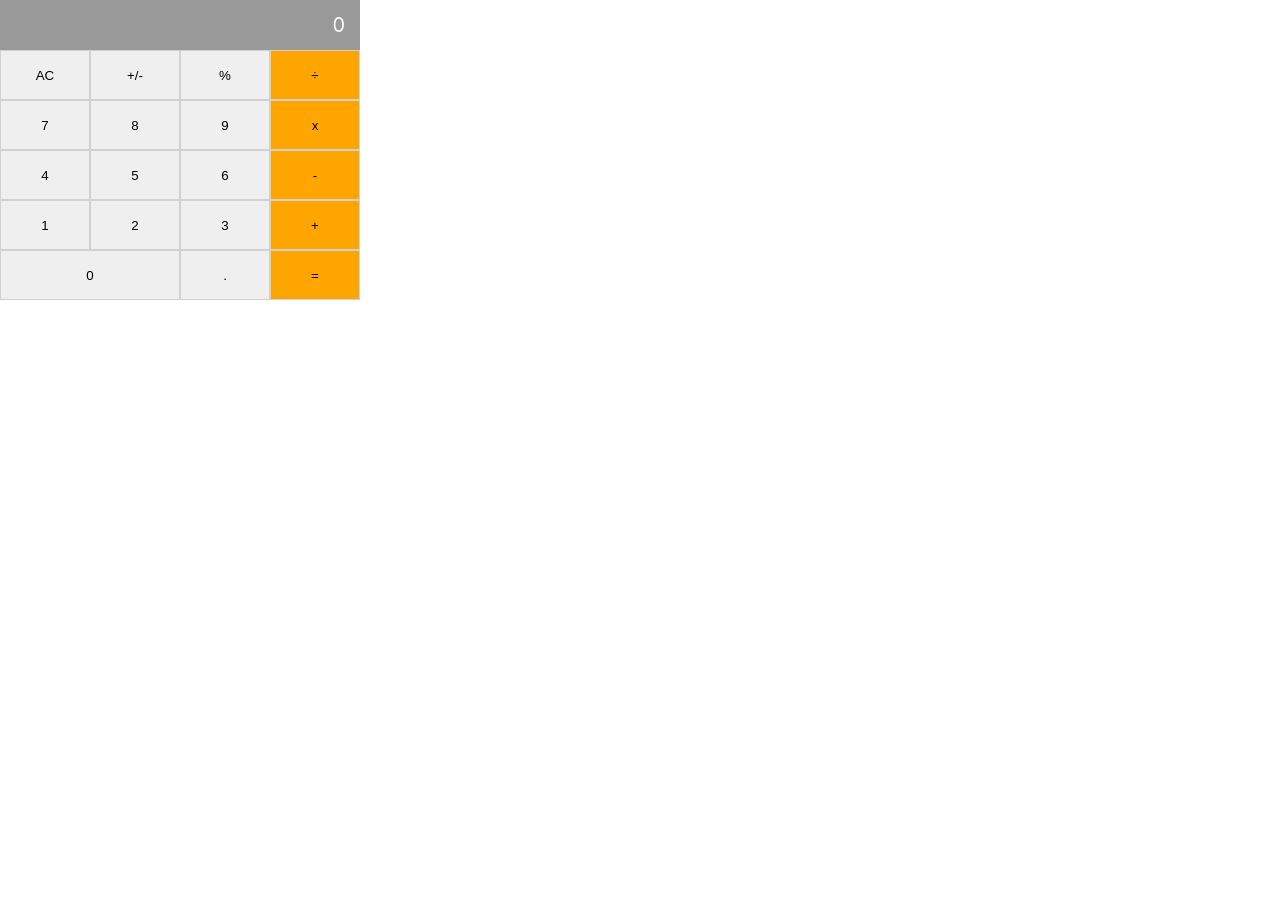
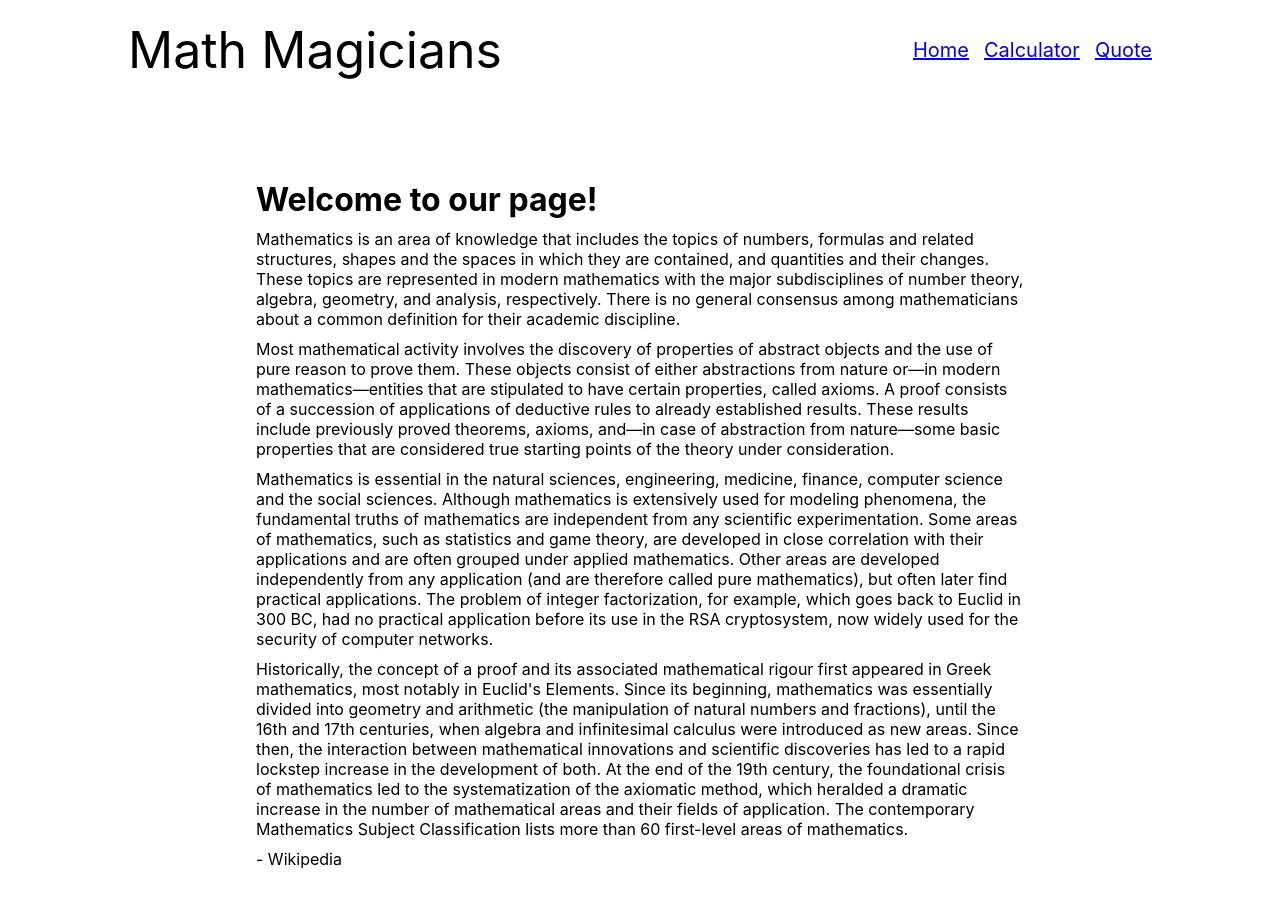
Before and after one commit to Botlhale-Setou/Math-Magicians, a React (Create React App) app: page / in a window 1280 px wide. Shown: the top 904 px of the page. Before the commit the page ends 800 px from the top, so only its background shows below. Built offline with nearby package versions, Linux system fonts and the light colour scheme.

Commit message:
Complete full site

```diff
--- a/package.json
+++ b/package.json
@@ -9,6 +9,7 @@
     "big.js": "^6.2.1",
     "react": "^18.2.0",
     "react-dom": "^18.2.0",
+    "react-router-dom": "^6.7.0",
     "react-scripts": "5.0.1",
     "web-vitals": "^2.1.4"
   },
--- a/src/App.js
+++ b/src/App.js
@@ -1,10 +1,18 @@
 import './App.css';
+// eslint-disable-next-line import/no-extraneous-dependencies
+import { Routes, Route } from 'react-router-dom';
+import Home from './components/home';
+import Quote from './components/quote';
 import Calculator from './components/calculator';
 
 function App() {
   return (
     <div className="App">
-      <Calculator />
+      <Routes>
+        <Route path="/" element={<Home />} />
+        <Route path="calculator" element={<Calculator />} />
+        <Route path="quote" element={<Quote />} />
+      </Routes>
     </div>
   );
 }
--- a/src/components/calculator.js
+++ b/src/components/calculator.js
@@ -1,5 +1,7 @@
 import React, { useState } from 'react';
 import calculate from '../logic/calculate';
+import Navbar from './navbar';
+import './components.css';
 
 const Calculator = () => {
   const initVal = {
@@ -16,6 +18,10 @@ const Calculator = () => {
   };
 
   return (
+    <div>
+      <Navbar />
+      <div className="calcBody">
+        <p>Let&apos;s do some math!</p>
         <div className="calculator">
           <div className="screen">
             <p className="screen-text">
@@ -26,29 +32,164 @@ const Calculator = () => {
           </div>
 
           <div className="buttons">
-        <button className="btn" type="button" id="AC" onClick={(e) => handleBtn(e.target.id)}>AC</button>
-        <button className="btn" type="button" id="+/-" onClick={(e) => handleBtn(e.target.id)}>+/-</button>
-        <button className="btn" type="button" id="%" onClick={(e) => handleBtn(e.target.id)}>%</button>
-        <button className="btn orange" type="button" id="÷" onClick={(e) => handleBtn(e.target.id)}>÷</button>
+            <button
+              className="btn"
+              type="button"
+              id="AC"
+              onClick={(e) => handleBtn(e.target.id)}
+            >
+              AC
+            </button>
+            <button
+              className="btn"
+              type="button"
+              id="+/-"
+              onClick={(e) => handleBtn(e.target.id)}
+            >
+              +/-
+            </button>
+            <button
+              className="btn"
+              type="button"
+              id="%"
+              onClick={(e) => handleBtn(e.target.id)}
+            >
+              %
+            </button>
+            <button
+              className="btn orange"
+              type="button"
+              id="÷"
+              onClick={(e) => handleBtn(e.target.id)}
+            >
+              ÷
+            </button>
 
-        <button className="btn" type="button" id="7" onClick={(e) => handleBtn(e.target.id)}>7</button>
-        <button className="btn" type="button" id="8" onClick={(e) => handleBtn(e.target.id)}>8</button>
-        <button className="btn" type="button" id="9" onClick={(e) => handleBtn(e.target.id)}>9</button>
-        <button className="btn orange" type="button" id="x" onClick={(e) => handleBtn(e.target.id)}>x</button>
+            <button
+              className="btn"
+              type="button"
+              id="7"
+              onClick={(e) => handleBtn(e.target.id)}
+            >
+              7
+            </button>
+            <button
+              className="btn"
+              type="button"
+              id="8"
+              onClick={(e) => handleBtn(e.target.id)}
+            >
+              8
+            </button>
+            <button
+              className="btn"
+              type="button"
+              id="9"
+              onClick={(e) => handleBtn(e.target.id)}
+            >
+              9
+            </button>
+            <button
+              className="btn orange"
+              type="button"
+              id="x"
+              onClick={(e) => handleBtn(e.target.id)}
+            >
+              x
+            </button>
 
-        <button className="btn" type="button" id="4" onClick={(e) => handleBtn(e.target.id)}>4</button>
-        <button className="btn" type="button" id="5" onClick={(e) => handleBtn(e.target.id)}>5</button>
-        <button className="btn" type="button" id="6" onClick={(e) => handleBtn(e.target.id)}>6</button>
-        <button className="btn orange" type="button" id="-" onClick={(e) => handleBtn(e.target.id)}>-</button>
+            <button
+              className="btn"
+              type="button"
+              id="4"
+              onClick={(e) => handleBtn(e.target.id)}
+            >
+              4
+            </button>
+            <button
+              className="btn"
+              type="button"
+              id="5"
+              onClick={(e) => handleBtn(e.target.id)}
+            >
+              5
+            </button>
+            <button
+              className="btn"
+              type="button"
+              id="6"
+              onClick={(e) => handleBtn(e.target.id)}
+            >
+              6
+            </button>
+            <button
+              className="btn orange"
+              type="button"
+              id="-"
+              onClick={(e) => handleBtn(e.target.id)}
+            >
+              -
+            </button>
 
-        <button className="btn" type="button" id="1" onClick={(e) => handleBtn(e.target.id)}>1</button>
-        <button className="btn" type="button" id="2" onClick={(e) => handleBtn(e.target.id)}>2</button>
-        <button className="btn" type="button" id="3" onClick={(e) => handleBtn(e.target.id)}>3</button>
-        <button className="btn orange" type="button" id="+" onClick={(e) => handleBtn(e.target.id)}>+</button>
+            <button
+              className="btn"
+              type="button"
+              id="1"
+              onClick={(e) => handleBtn(e.target.id)}
+            >
+              1
+            </button>
+            <button
+              className="btn"
+              type="button"
+              id="2"
+              onClick={(e) => handleBtn(e.target.id)}
+            >
+              2
+            </button>
+            <button
+              className="btn"
+              type="button"
+              id="3"
+              onClick={(e) => handleBtn(e.target.id)}
+            >
+              3
+            </button>
+            <button
+              className="btn orange"
+              type="button"
+              id="+"
+              onClick={(e) => handleBtn(e.target.id)}
+            >
+              +
+            </button>
 
-        <button className="btn span-2" type="button" id="0" onClick={(e) => handleBtn(e.target.id)}>0</button>
-        <button className="btn" type="button" id="." onClick={(e) => handleBtn(e.target.id)}>.</button>
-        <button className="btn orange" type="button" id="=" onClick={(e) => handleBtn(e.target.id)}>=</button>
+            <button
+              className="btn span-2"
+              type="button"
+              id="0"
+              onClick={(e) => handleBtn(e.target.id)}
+            >
+              0
+            </button>
+            <button
+              className="btn"
+              type="button"
+              id="."
+              onClick={(e) => handleBtn(e.target.id)}
+            >
+              .
+            </button>
+            <button
+              className="btn orange"
+              type="button"
+              id="="
+              onClick={(e) => handleBtn(e.target.id)}
+            >
+              =
+            </button>
+          </div>
+        </div>
       </div>
     </div>
   );
--- /dev/null
+++ b/src/components/components.css
@@ -0,0 +1,43 @@
+.navbar {
+	width: 100vw;
+	display: flex;
+	justify-content: space-between;
+	padding: 20px 10vw;
+	align-items: center;
+}
+
+.navbar > p {
+	font-size: 50px;
+}
+
+.links {
+	display: flex;
+	gap: 15px;
+	font-size: 20px;
+}
+
+.homeBody {
+	width: 100vw;
+	padding: 10vh 20vw;
+	display: flex;
+	flex-direction: column;
+	gap: 10px;
+}
+
+.quoteBody {
+	width: 100vw;
+	padding: 30vh 20vw;
+}
+
+.calcBody {
+	width: 100vw;
+	padding: 20vh 20vw;
+	display: flex;
+	justify-content: space-around;
+	align-items: center;
+}
+
+.calcBody > p {
+	font-size: 30px;
+	font-weight: 600;
+}
--- /dev/null
+++ b/src/components/home.js
@@ -0,0 +1,65 @@
+import React from 'react';
+import Navbar from './navbar';
+import './components.css';
+
+const Home = () => (
+  <div>
+    <Navbar />
+    <div className="homeBody">
+      <h1>Welcome to our page!</h1>
+      <p>
+        Mathematics is an area of knowledge that includes the topics of numbers,
+        formulas and related structures, shapes and the spaces in which they are
+        contained, and quantities and their changes. These topics are
+        represented in modern mathematics with the major subdisciplines of
+        number theory, algebra, geometry, and analysis, respectively. There is
+        no general consensus among mathematicians about a common definition for
+        their academic discipline.
+      </p>
+      <p>
+        Most mathematical activity involves the discovery of properties of
+        abstract objects and the use of pure reason to prove them. These objects
+        consist of either abstractions from nature or—in modern
+        mathematics—entities that are stipulated to have certain properties,
+        called axioms. A proof consists of a succession of applications of
+        deductive rules to already established results. These results include
+        previously proved theorems, axioms, and—in case of abstraction from
+        nature—some basic properties that are considered true starting points of
+        the theory under consideration.
+      </p>
+      <p>
+        Mathematics is essential in the natural sciences, engineering, medicine,
+        finance, computer science and the social sciences. Although mathematics
+        is extensively used for modeling phenomena, the fundamental truths of
+        mathematics are independent from any scientific experimentation. Some
+        areas of mathematics, such as statistics and game theory, are developed
+        in close correlation with their applications and are often grouped under
+        applied mathematics. Other areas are developed independently from any
+        application (and are therefore called pure mathematics), but often later
+        find practical applications. The problem of integer factorization, for
+        example, which goes back to Euclid in 300 BC, had no practical
+        application before its use in the RSA cryptosystem, now widely used for
+        the security of computer networks.
+      </p>
+      <p>
+        Historically, the concept of a proof and its associated mathematical
+        rigour first appeared in Greek mathematics, most notably in
+        Euclid&apos;s Elements. Since its beginning, mathematics was
+        essentially divided into geometry and arithmetic (the manipulation of
+        natural numbers and fractions), until the 16th and 17th centuries, when
+        algebra and infinitesimal calculus were introduced as new areas.
+        Since then, the interaction between mathematical innovations and
+        scientific discoveries has led to a rapid lockstep increase in the
+        development of both. At the end of the 19th century, the foundational
+        crisis of mathematics led to the systematization of the axiomatic
+        method, which heralded a dramatic increase in the number of
+        mathematical areas and their fields of application. The contemporary
+        Mathematics Subject Classification lists more than 60 first-level areas
+        of mathematics.
+      </p>
+      <p>- Wikipedia</p>
+    </div>
+  </div>
+);
+
+export default Home;
--- /dev/null
+++ b/src/components/navbar.js
@@ -0,0 +1,17 @@
+import React from 'react';
+// eslint-disable-next-line import/no-extraneous-dependencies
+import { Link } from 'react-router-dom';
+import './components.css';
+
+const Navbar = () => (
+  <div className="navbar">
+    <p>Math Magicians</p>
+    <div className="links">
+      <Link to="/">Home</Link>
+      <Link to="/calculator">Calculator</Link>
+      <Link to="/quote">Quote</Link>
+    </div>
+  </div>
+);
+
+export default Navbar;
--- /dev/null
+++ b/src/components/quote.js
@@ -0,0 +1,12 @@
+import React from 'react';
+import Navbar from './navbar';
+import './components.css';
+
+const Quote = () => (
+  <div>
+    <Navbar />
+    <h1 className="quoteBody">Math - the only place where one can buy 64 watermelons and no one wonders why!</h1>
+  </div>
+);
+
+export default Quote;
--- a/src/index.js
+++ b/src/index.js
@@ -1,13 +1,17 @@
 import React from 'react';
 import ReactDOM from 'react-dom/client';
 import './index.css';
+// eslint-disable-next-line import/no-extraneous-dependencies
+import { BrowserRouter } from 'react-router-dom';
 import App from './App';
 import reportWebVitals from './reportWebVitals';
 
 const root = ReactDOM.createRoot(document.getElementById('root'));
 root.render(
   <React.StrictMode>
-    <App />
+    <BrowserRouter>
+      <App />
+    </BrowserRouter>
   </React.StrictMode>,
 );
 
```
Also changed, not shown: 1 other file (tests, documents, lock files or other folders). Lines whose indentation alone changed are shown as unchanged.
